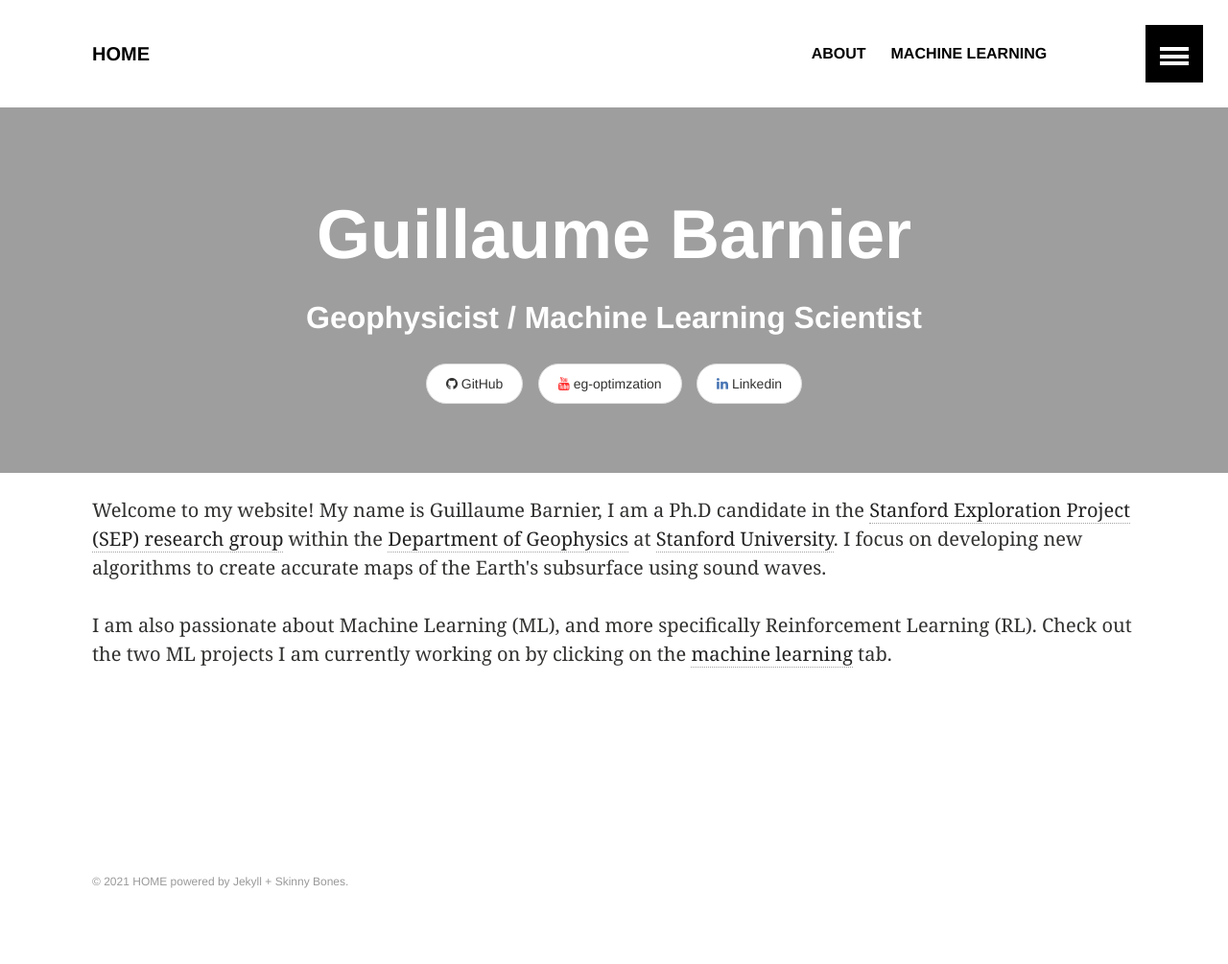
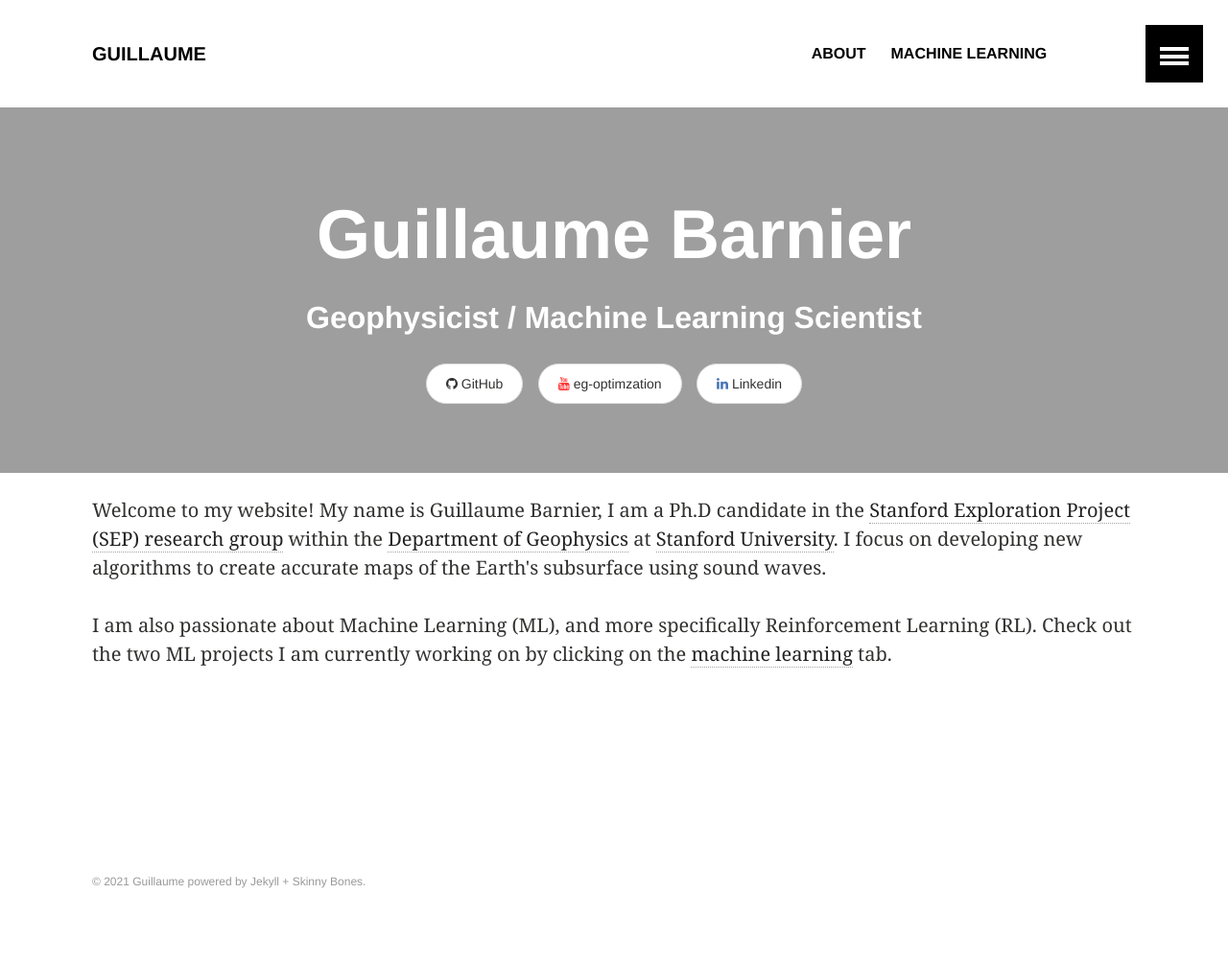
Before and after one commit to gbarnier/gbarnier.github.io, a Jekyll site: the page built from index.md, in a window 1280 px wide. Shown: the whole page at 96% size. Built offline with Jekyll 4.4.1, drawn with Linux system fonts in a browser that asks for light colours.

Commit message:
Update _config.yml

```diff
--- a/_config.yml
+++ b/_config.yml
@@ -1,6 +1,6 @@
 # Site wide configuration
 
-title: "HOME"
+title: "Guillaume"
 description: " "
 logo: # 120x120 px default image used for Twitter summary card
 teaser: # 400x250 px default teaser image used in image archive grid
```
